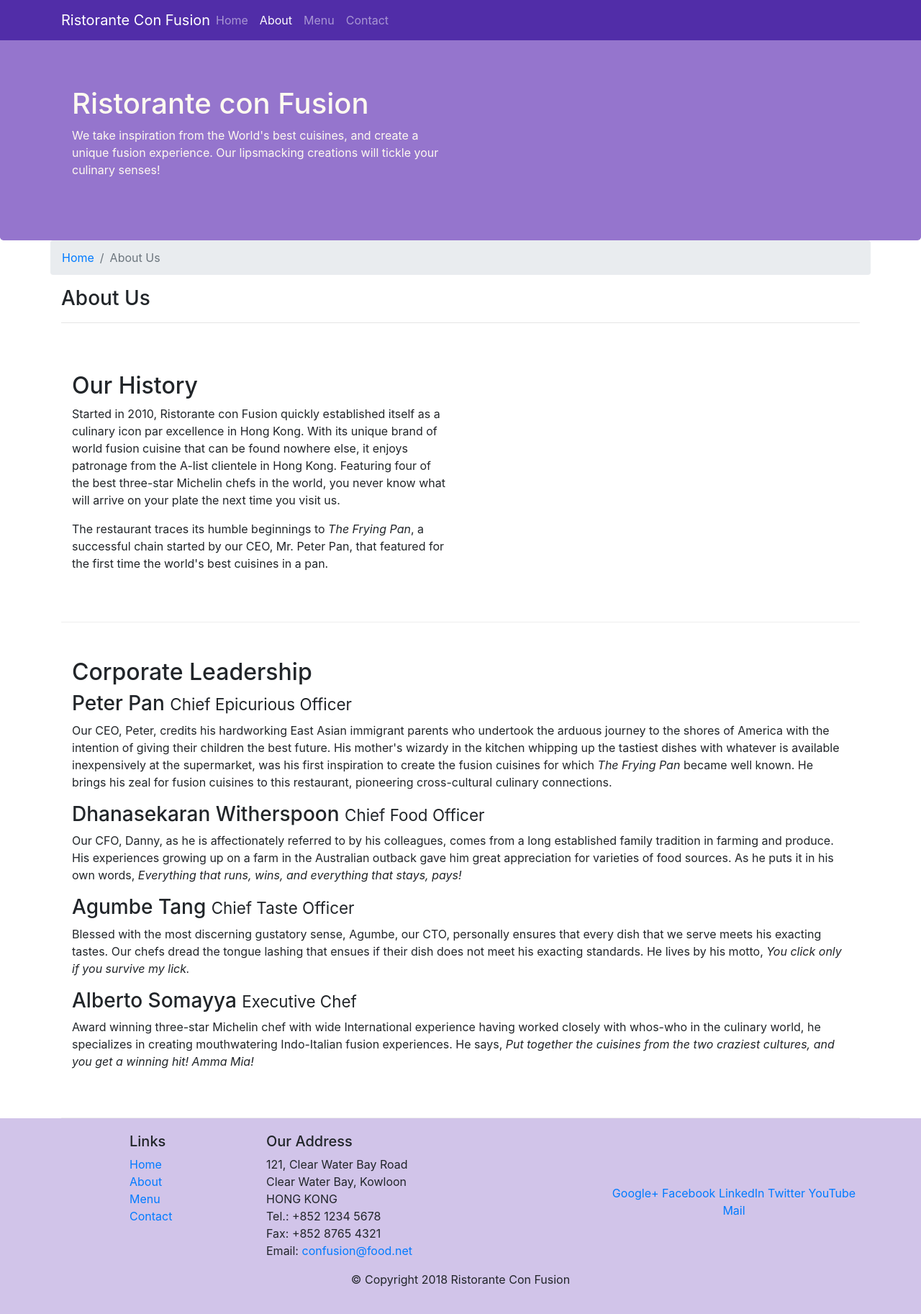
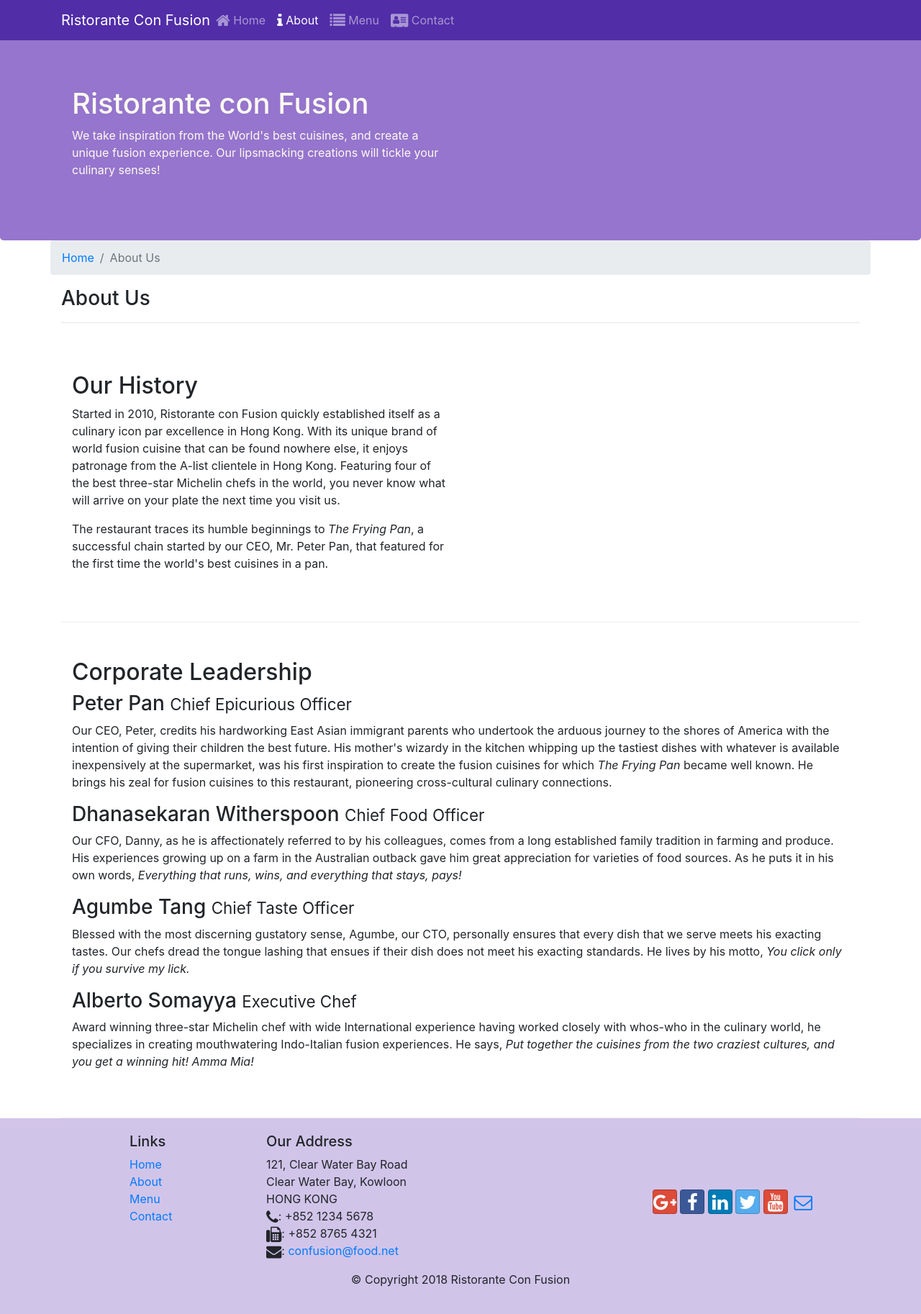
Before and after one commit to ashkings/Initail-Bootstrap-Setup, a website: page aboutus.html in a window 1280 px wide. Shown: the whole page at 72% size. Drawn offline with nearby package versions, Linux system fonts and the light colour scheme.

Commit message:
font-icon

```diff
--- a/aboutus.html
+++ b/aboutus.html
@@ -11,6 +11,8 @@
 
     <!-- Bootstrap CSS -->
     <link rel="stylesheet" href="node_modules/bootstrap/dist/css/bootstrap.min.css">
+    <link rel="stylesheet" href="node_modules/font-awesome/css/font-awesome.min.css">
+    <link rel="stylesheet" href="node_modules/bootstrap-social/bootstrap-social.css">
     <link rel="stylesheet" href="css/styles.css">
 </head>
 
@@ -23,10 +25,10 @@
            <a class="navbar-brand mr-auto" href="index.html">Ristorante Con Fusion</a>
             <div class="collapse navbar-collapse" id="Navbar">
                 <ul class="navbar-nav mr-auto">
-                    <li class="nav-item"><a class="nav-link" href="index.html">Home</a></li>
-                    <li class="nav-item active"><a class="nav-link" href="#">About</a></li>
-                    <li class="nav-item"><a class="nav-link" href="#">Menu</a></li>
-                    <li class="nav-item"><a class="nav-link" href="#">Contact</a></li>
+                    <li class="nav-item"><a class="nav-link" href="index.html"><span class="fa fa-home fa-lg"></span> Home</a></li>
+                    <li class="nav-item active"><a class="nav-link" href="#"><span class="fa fa-info fa-lg"></span> About</a></li>
+                    <li class="nav-item"><a class="nav-link" href="#"><span class="fa fa-list fa-lg"></span> Menu</a></li>
+                    <li class="nav-item"><a class="nav-link" href="#"><span class="fa fa-address-card fa-lg"></span> Contact</a></li>
                 </ul>
             </div>
         </div>
@@ -101,19 +103,20 @@
 		              121, Clear Water Bay Road<br>
 		              Clear Water Bay, Kowloon<br>
 		              HONG KONG<br>
-		              Tel.: +852 1234 5678<br>
-		              Fax: +852 8765 4321<br>
-		              Email: <a href="mailto:confusion@food.net">confusion@food.net</a>
+                      <i class="fa fa-phone fa-lg"></i>: +852 1234 5678<br>
+                      <i class="fa fa-fax fa-lg"></i>: +852 8765 4321<br>
+                      <i class="fa fa-envelope fa-lg"></i>:
+                      <a href="mailto:confusion@food.net">confusion@food.net</a>
 		           </address>
                 </div>
                 <div class="col-12 col-sm-4 align-self-center">
                     <div class="text-center">
-                        <a href="http://google.com/+">Google+</a>
-                        <a href="http://www.facebook.com/profile.php?id=">Facebook</a>
-                        <a href="http://www.linkedin.com/in/">LinkedIn</a>
-                        <a href="http://twitter.com/">Twitter</a>
-                        <a href="http://youtube.com/">YouTube</a>
-                        <a href="mailto:">Mail</a>
+                        <a class="btn btn-social-icon btn-google" href="http://google.com/+"><i class="fa fa-google-plus"></i></a>
+                        <a class="btn btn-social-icon btn-facebook" href="http://www.facebook.com/profile.php?id="><i class="fa fa-facebook"></i></a>
+                        <a class="btn btn-social-icon btn-linkedin" href="http://www.linkedin.com/in/"><i class="fa fa-linkedin"></i></a>
+                        <a class="btn btn-social-icon btn-twitter" href="http://twitter.com/"><i class="fa fa-twitter"></i></a>
+                        <a class="btn btn-social-icon btn-google" href="http://youtube.com/"><i class="fa fa-youtube"></i></a>
+                        <a class="btn btn-social-icon" href="mailto:"><i class="fa fa-envelope-o"></i></a>
                     </div>
                 </div>
            </div>
--- a/package.json
+++ b/package.json
@@ -15,6 +15,8 @@
   },
   "dependencies": {
     "bootstrap": "^4.0.0",
+    "bootstrap-social": "^5.1.1",
+    "font-awesome": "^4.7.0",
     "jquery": "^3.3.1",
     "popper.js": "^1.12.9"
   }
```
Also changed, not shown: index.html (+16 -13 lines), 1 other file.
